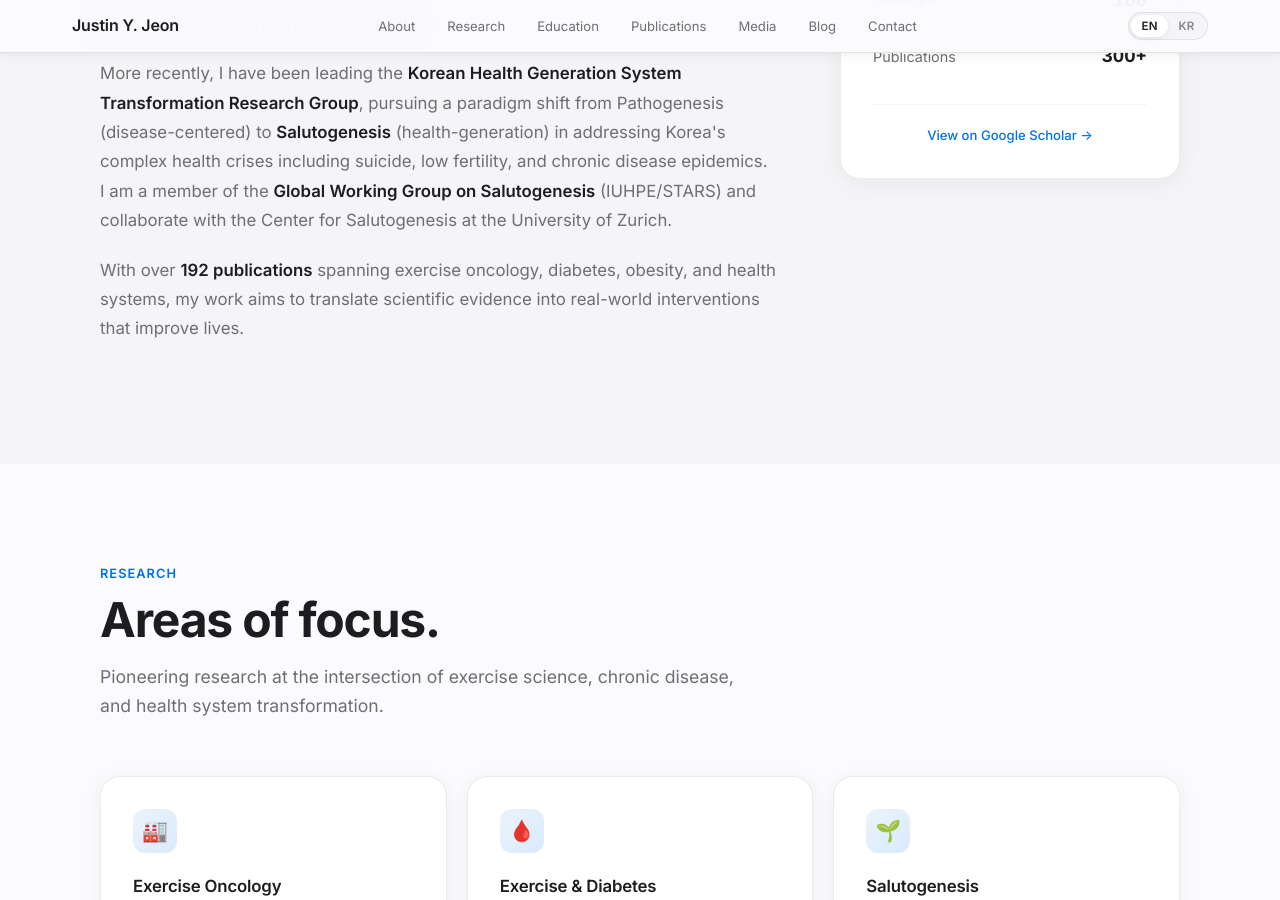
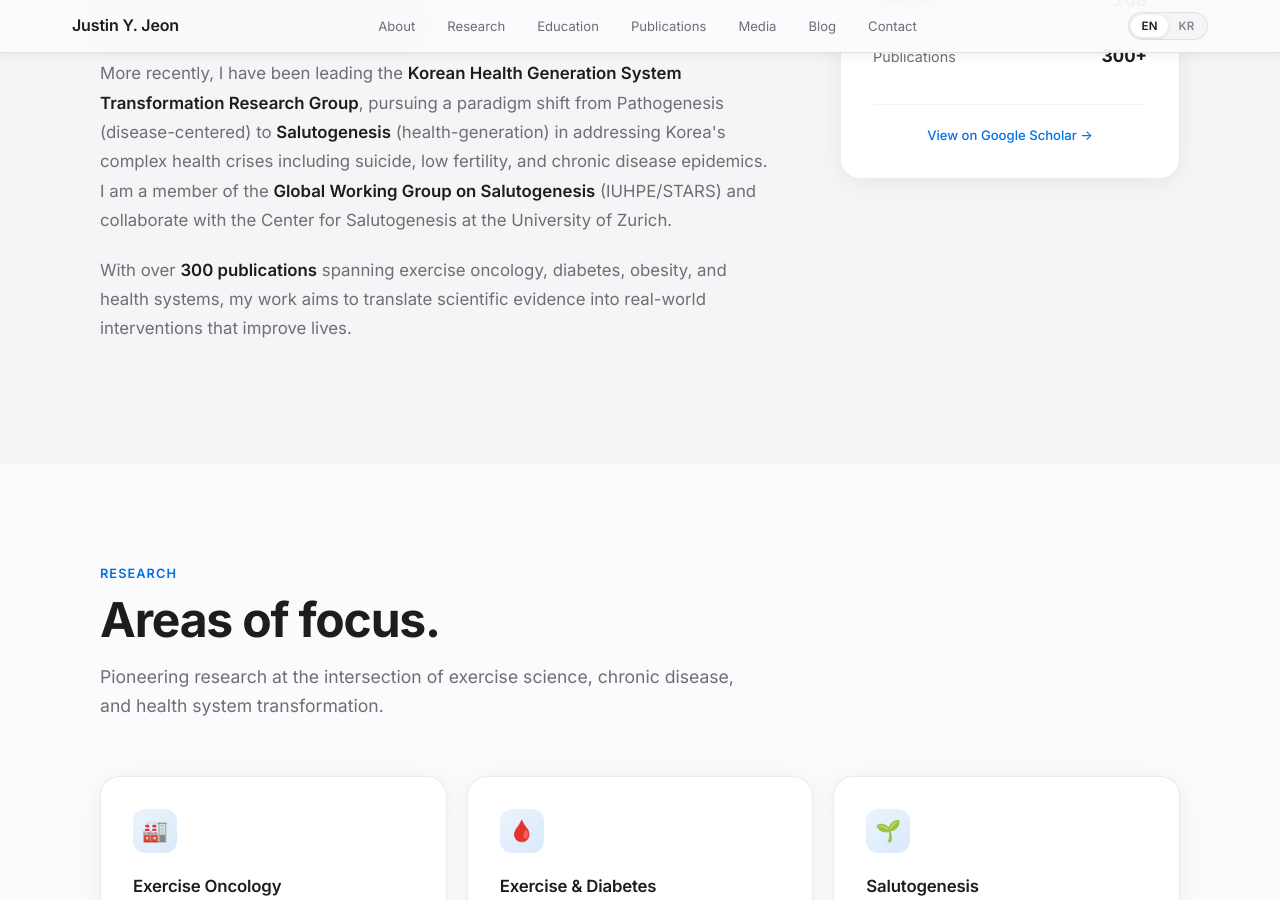
Before and after one commit to justinjeon70-hue/justin-jeon-website, a Jekyll site: the page built from index.html, in a window 1280 px wide and 900 px high, scrolled down 1483 px. Built offline with Jekyll 4.4.1, drawn with Linux system fonts in a browser that asks for light colours.

Commit message:
Fix: update publication count to 300+

```diff
--- a/index.html
+++ b/index.html
@@ -787,7 +787,7 @@ layout: null
                     the University of Zurich.
                 </p>
                 <p class="fade-in" data-i18n="about.p4" data-i18n-html="true">
-                    With over <strong>192 publications</strong> spanning exercise oncology, diabetes, obesity, and health systems,
+                    With over <strong>300 publications</strong> spanning exercise oncology, diabetes, obesity, and health systems,
                     my work aims to translate scientific evidence into real-world interventions that improve lives.
                 </p>
             </div>
@@ -1145,7 +1145,7 @@ const translations = {
         'about.p1': '저는 <strong>연세대학교 언더우드특훈교수</strong>이자 <strong>이윤제펠로우</strong>로서, 교육과학대학 스포츠응용산업학과, 세브란스병원 연세암센터 암예방센터, 그리고 인공지능학과에 재직하고 있습니다.',
         'about.p2': '연세대학교 <strong>운동의학·살루토제네시스 센터</strong> 센터장으로서, 만성질환 관리를 위한 운동 기반 중재를 개발하고 검증하고 있습니다. 저의 연구는 운동생리학, 종양학, 공중보건의 교차점에 위치합니다.',
         'about.p3': '최근에는 <strong>한국 건강생성 시스템 전환 연구그룹</strong>을 이끌며, 자살, 저출산, 만성질환 등 한국의 복합적 건강 위기에 대해 병인론(Pathogenesis, 질병 중심)에서 <strong>살루토제네시스</strong>(Salutogenesis, 건강 생성)로의 패러다임 전환을 추구하고 있습니다. <strong>살루토제네시스 글로벌 워킹그룹</strong>(IUHPE/STARS) 회원이며, 취리히대학교 살루토제네시스 센터와 협력하고 있습니다.',
-        'about.p4': '운동종양학, 당뇨, 비만, 건강 시스템 분야에서 <strong>192편 이상의 논문</strong>을 발표하였으며, 과학적 근거를 실제 삶을 변화시키는 중재로 전환하는 것을 목표로 하고 있습니다.',
+        'about.p4': '운동종양학, 당뇨, 비만, 건강 시스템 분야에서 <strong>300편 이상의 논문</strong>을 발표하였으며, 과학적 근거를 실제 삶을 변화시키는 중재로 전환하는 것을 목표로 하고 있습니다.',
         'about.metrics': 'Google Scholar 지표',
         'about.citations': '피인용수',
         'about.pubs': '논문 수',
```
